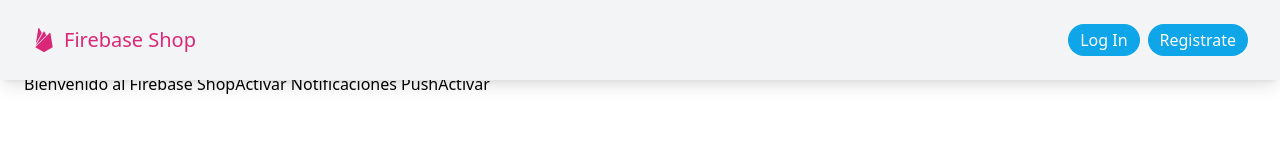
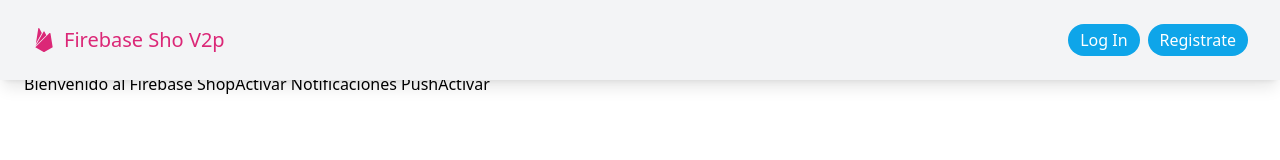
Before and after one commit to miguelramirez912/firebase-shop, a React (Create React App) app: page / in a window 1280 px wide. Shown: the top 160 px of the page. Built offline with nearby package versions, Linux system fonts and the light colour scheme; no server answers.

Commit message:
Nueva version 2

```diff
--- a/package.json
+++ b/package.json
@@ -18,7 +18,8 @@
     "start": "react-scripts start",
     "build": "react-scripts build",
     "test": "react-scripts test",
-    "eject": "react-scripts eject"
+    "eject": "react-scripts eject",
+    "firebase:deploy": "npm run build && firebase deploy"
   },
   "eslintConfig": {
     "extends": [
--- a/src/components/Header.jsx
+++ b/src/components/Header.jsx
@@ -27,7 +27,7 @@ const Header = () => {
             <header className='h-20 w-full bg-gray-100 shadow-lg flex items-center justify-between px-8'>
                 <div className='flex items-center gap-2 cursor-pointer' onClick={() => setRoute('home')}>
                     <SiFirebase className='text-2xl text-pink-600'/>
-                    <span className='text-xl text-pink-600 semibold'>Firebase Shop</span>
+                    <span className='text-xl text-pink-600 semibold'>Firebase Sho V2p</span>
                 </div>
                 <div className='flex gap-2'>
                     {user
```
Also changed, not shown: firebase.json (added), 2 other files (tests, documents, lock files or other folders).
